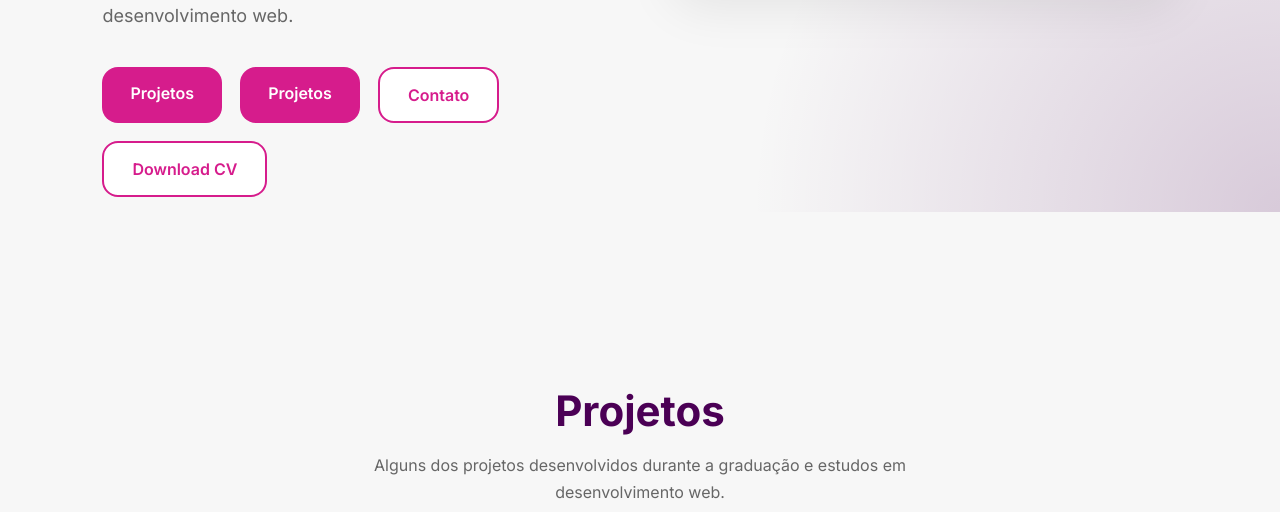
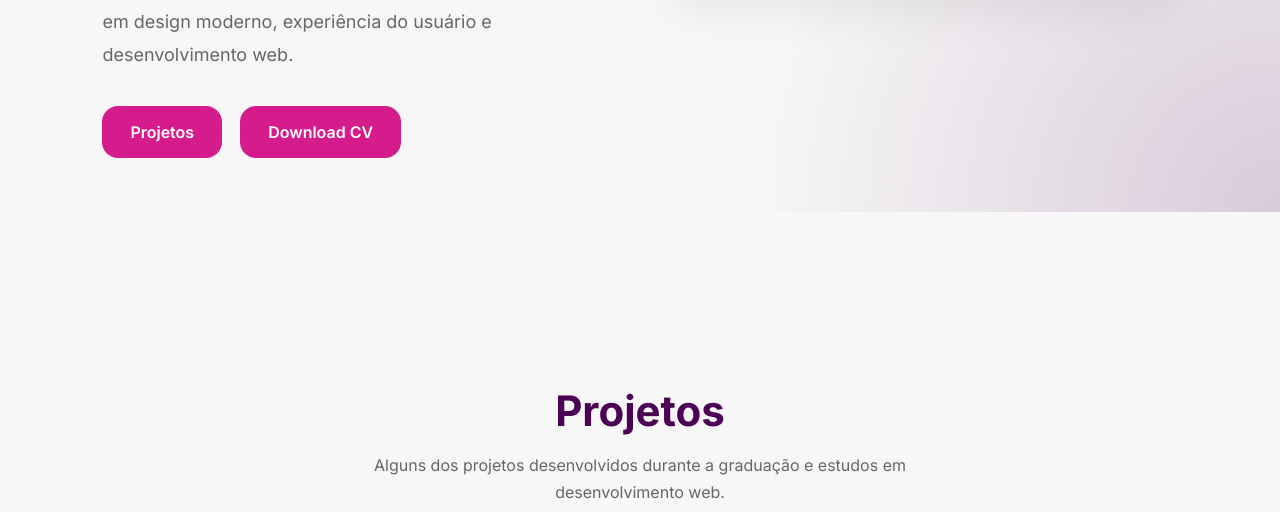
Before and after one commit to isadoraslavov/portifoliogithub, a plain HTML site: page index.html in a window 1280 px wide. Shown: the part 588-1100 px from the top of the page. Drawn offline with Linux system fonts and the light colour scheme.

Commit message:
Update index.html

```diff
--- a/index.html
+++ b/index.html
@@ -252,13 +252,7 @@
           </a>
           <a
             href="#projetos"
-            class="btn btn-primary"
-          >
-            Projetos
-          </a>
-          <a
-            href="#contato"
-            class="btn btn-secondary"
+            class="btn btn-primary
           >
             Contato
           </a>
```
